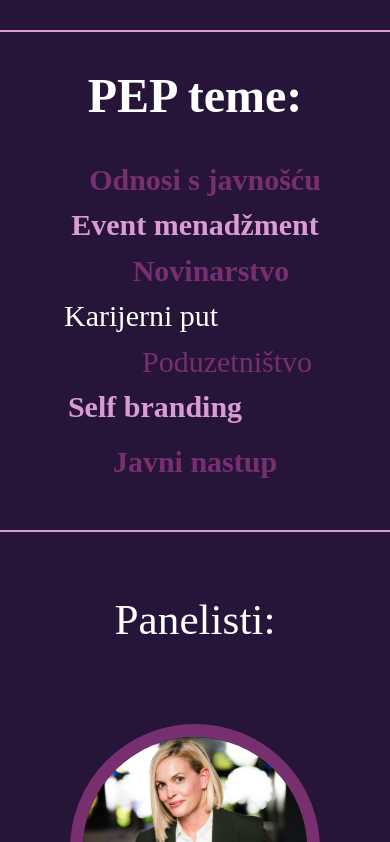
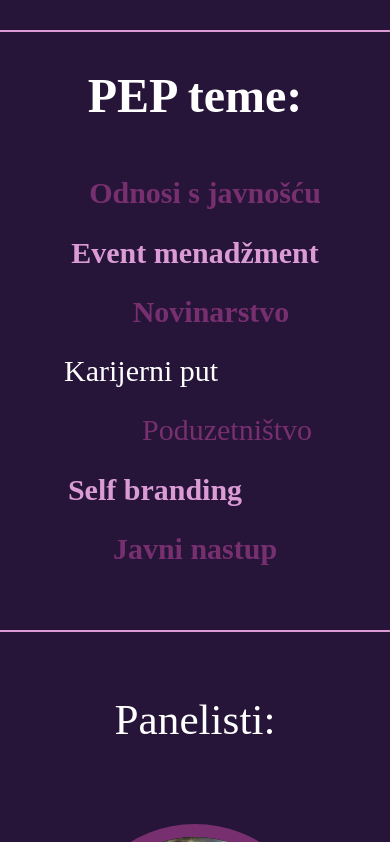
Before and after one commit to MarinoRosic/PEPKonf, a React (Create React App) app: page / in a window 390 px wide. Shown: the part 3182-4024 px from the top of the page. Built offline with nearby package versions, Linux system fonts and the light colour scheme; a web font is replaced by a local one.

Commit message:
Sitne dorade #2

```diff
--- a/src/Components/PEPThemes.js
+++ b/src/Components/PEPThemes.js
@@ -6,7 +6,7 @@ const PEPThemes = () => {
     const isInView = useInView(ref, {once: true});
   return (
     <>
-        <section className='grid h-[500px] lg:h-[100vh] lg:grid-cols-3 lg:grid-rows-3 mx-auto auto-cols-fr overflow-hidden pb-10 pt-10 border-t-[#db9bd5] border-t-2'>
+        <section className='grid h-[600px] lg:h-[100vh] lg:grid-cols-3 lg:grid-rows-3 mx-auto auto-cols-fr overflow-hidden py-10 border-t-[#db9bd5] border-t-2'>
             <div className='max-sm:hidden'></div>
             <motion.div
             className='overflow-hidden'>
@@ -16,7 +16,7 @@ const PEPThemes = () => {
             </motion.div>
             <div className='max-sm:hidden'></div>
             <motion.p
-            className='pl-5 text-3xl font-semibold text-center max-sm:pt-8 xl:text-6xl span lg:pl-36 lg:text-left text-opacity-15'
+            className='pl-5 text-3xl font-semibold text-center max-sm:pt-8 xl:text-6xl span lg:ml-24 lg:text-left text-opacity-15'
             ref={ref}
             style={{
                 transform: isInView ? "none" : "translateX(-100%)",
@@ -43,7 +43,7 @@ const PEPThemes = () => {
             }}
             >Novinarstvo</motion.p>
             <motion.p
-            className='pl-16 text-3xl text-center text-white max-sm:text-left xl:text-6xl font-extralight lg:pb-52'
+            className='ml-16 text-3xl text-center text-white max-sm:text-left xl:text-6xl font-extralight lg:mb-44'
             ref={ref}
             style={{
                 transform: isInView ? "none" : "translateX(100%)",
@@ -69,7 +69,7 @@ const PEPThemes = () => {
                 transition: "all 0.7s cubic-bezier(0.17, 0.55, 0.55, 1) 0.6s"
             }}
             >Self branding</motion.p>
-            <p></p>
+            <div className='max-sm:hidden'></div>
             <motion.p
             className='text-3xl font-semibold text-center align-text-top xl:text-6xl span lg:pr-16 lg:pb-52'
             ref={ref}
@@ -79,6 +79,7 @@ const PEPThemes = () => {
                 transition: "all 0.7s cubic-bezier(0.17, 0.55, 0.55, 1) 0.3s"
             }}
             >Javni nastup</motion.p>
+            <div className='max-sm:hidden'></div>
         </section>
     </>
   )
--- a/src/Components/Program.js
+++ b/src/Components/Program.js
@@ -21,7 +21,7 @@ const Program = () => {
     predavaci: ['Nevena Rendeli - Women’s Weekend, Prime komunikacije', 'Moderatorica: Anamarija Lučić, studentica']},
     { time: '11:50 - 12:20', tema: 'PAUZA - kava' },
     { time: '12:20', tema: 'PANEL - mediji', prikazi: true,
-    predavaci: ['Damira Gregoret, novinarka, urednica i voditeljica informativnog programa RTL-a', 'Antonija Blaće, voditeljica i kreativna producentica', 'Moderatorica: Andrea Čović Vidović, Europska komisija u Hrvatskoj']},
+    predavaci: ['Damira Gregoret, novinarka, urednica i voditeljica informativnog programa RTL-a', 'Antonija Blaće, voditeljica i kreativna producentica', 'Moderatorica: Andrea Čović Vidović, Voditeljica medija Europske komisije u Hrvatskoj']},
     { time: '13:20', tema: '“Kampanje koje se pamte”', prikazi: true, predavaci: ['Gordan Turković, CTA komunikacije']},
     { time: '14:05', tema: 'Self-branding i PR - „Tko sam ja i tko si ti da lakše budemo MI“', prikazi: true, predavaci: ['Ermina Duraj, pročelnica Upravnog odjela za poslove Župana, Primorsko-goranska županija'] },
     { time: '14:50', tema: 'KRAJ - Catering & see you on another PEP!' }]
--- a/src/Components/Table.js
+++ b/src/Components/Table.js
@@ -27,7 +27,7 @@ const Table = ({datum, day, partyTime, partyLocation}) => {
             >
                 {day.map((items, index) => {
                     const {time, tema, prikazi, predavaci} = items
-                    return <p className='z-50 pb-3 text-white text-md lg:text-3xl' key={index}>{time} - <span className='text-md lg:text-2xl roza'>{tema}</span>{prikazi && predavaci.map((item, key) => <ul className='mx-10 my-3 text-sm text-white list-disc lg:text-lg'><li key={key}>{item}</li></ul> )}</p>
+                    return <div className='z-50 pb-3 text-white text-md lg:text-3xl' key={index}><span> {time} - </span><span className='text-md lg:text-2xl roza'>{tema}</span>{prikazi && predavaci.map((item, key) => <ul key={key} className='mx-10 my-3 text-sm text-white list-disc lg:text-lg'><li key={key}>{item}</li></ul> )}</div>
                 })}
             </motion.div>
             {/* <motion.div
```
